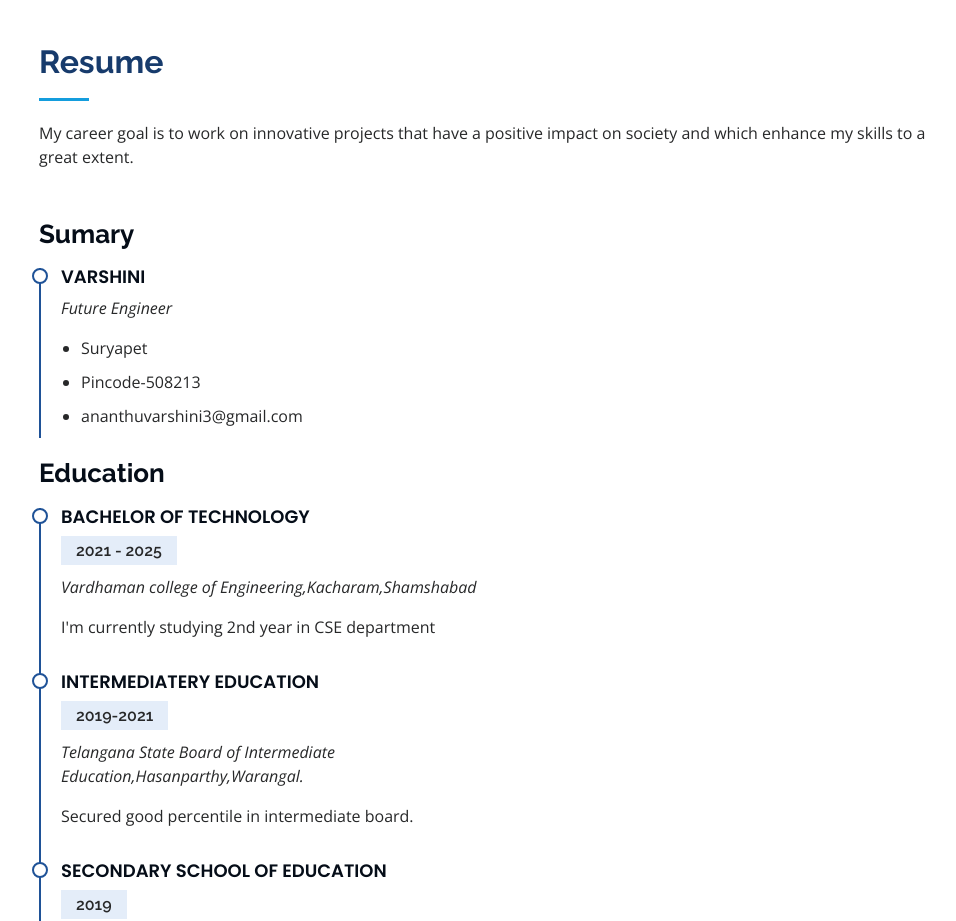
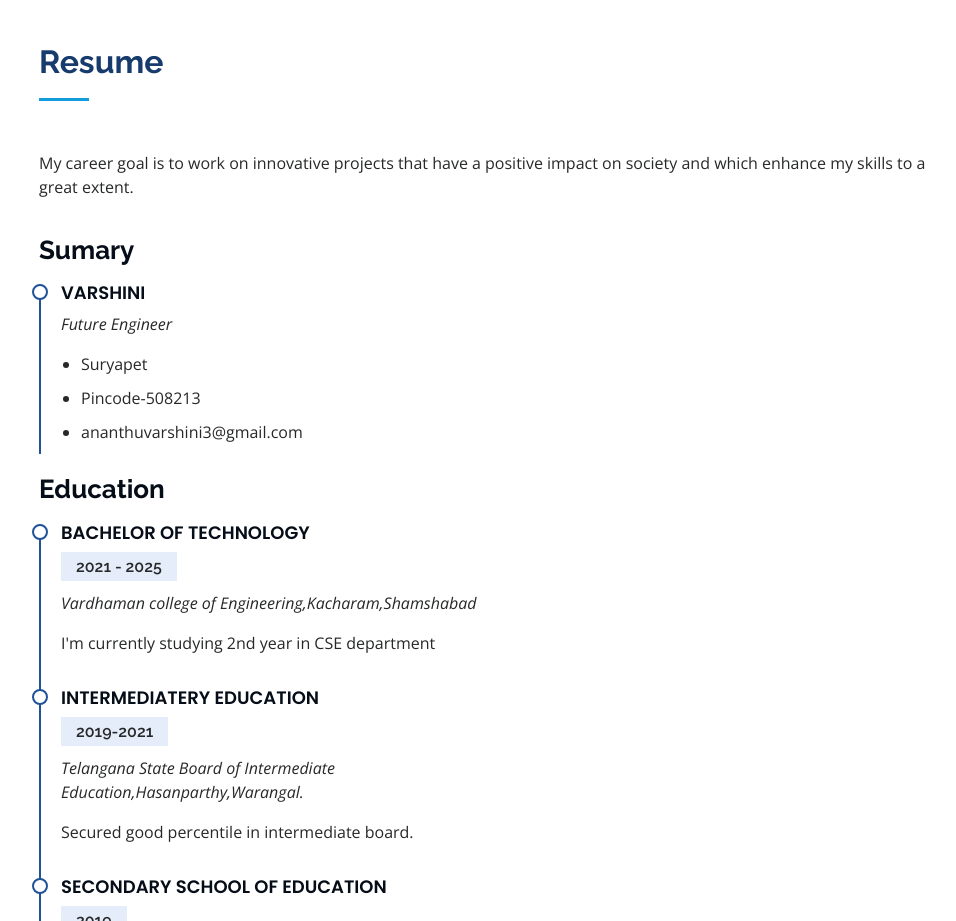
Before and after one commit to AnanthuVarshini/123, a plain HTML site: page index.html in a window 1280 px wide. Shown: the part 1720-2641 px from the top of the page, without its empty margins (291-1247 px from the left). Drawn offline with nearby package versions, Linux system fonts and the light colour scheme.

Commit message:
Update index.html

```diff
--- a/index.html
+++ b/index.html
@@ -196,8 +196,9 @@
 
         <div class="section-title">
           <h2>Resume</h2>
-          <p> My career goal is to work on innovative projects that have a positive impact on society and which enhance my skills to a great extent.</p>
+
         </div>
+       <div> <p> My career goal is to work on innovative projects that have a positive impact on society and which enhance my skills to a great extent.</p> </div>
 
         <div class="row">
           <div class="col-lg-6" data-aos="fade-up">
```
